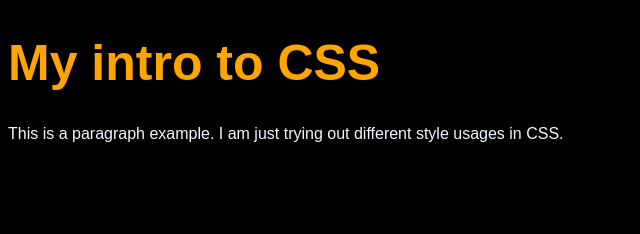
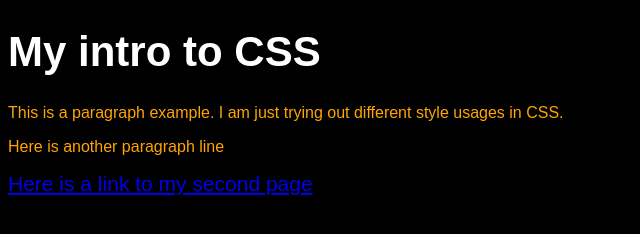
Before and after one commit to CraigCasias/css-basics, a plain HTML site: page index.html in a window 1280 px wide. Shown: the whole page, without its empty margins (0-640 px from the left). Drawn offline with Linux system fonts and the light colour scheme.

Commit message:
Messed around with editting with css/style.css index.html pagetwo.html

```diff
--- /dev/null
+++ b/css/style.css
@@ -0,0 +1,13 @@
+body {
+    background-color: #000;
+    color: white;
+    font-size: 21px;
+    font-family: sans-serif;
+}
+
+
+p {
+    color: orange;
+    font-size: medium;
+    font-family: sans-serif;
+}
--- a/index.html
+++ b/index.html
@@ -2,11 +2,14 @@
 <html lang="en">
     <head>
         <meta charset="UTF-8"
-    <head>
 
-       <body style="background-color: black; color:aliceblue; font-family: sans-serif;">
-<h1 style="font-size: 50px; color:orange;">My intro to CSS</h1>
+    </head>
+
+    </html>
+        <link rel="stylesheet" href="css/style.css">
+       <body>
+           <h1>My intro to CSS</h1>
 <p> This is a paragraph example. I am just trying out different style usages in CSS.</p>
-
+<p> Here is another paragraph line</p>
+<a href="pagetwo.html"> Here is a link to my second page</a>
 </body>
-</head>
```
Also changed, not shown: pagetwo.html (added, +16 -0 lines).
